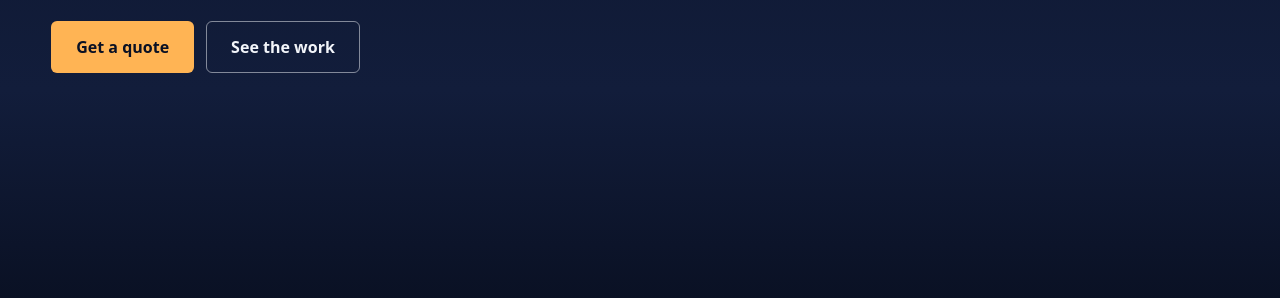
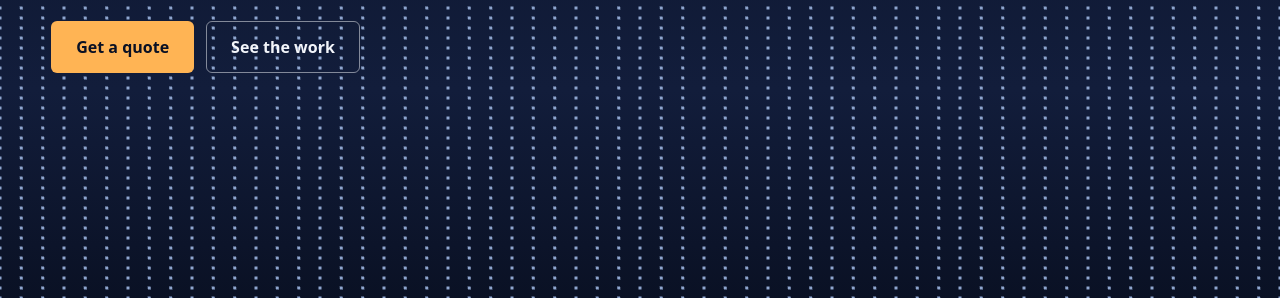
Before and after one commit to AbrarMahabub21/ridgeline-hero, a website built with Vite: page index.html in a window 1280 px wide. Shown: the part 502-800 px from the top of the page. Built offline with nearby package versions, Linux system fonts and the light colour scheme.

Commit message:
Grid of points with WebGL drawn

```diff
--- a/src/CSS/styles.css
+++ b/src/CSS/styles.css
@@ -123,6 +123,7 @@ a {
 .hero-copy {
   max-width: 44rem;
   position: relative;
+  z-index: 1;
 }
 
 /* Hover and keyboard focus */
--- /dev/null
+++ b/src/main.js
@@ -0,0 +1,14 @@
+import { createRenderer } from "./scene/renderer";
+
+const canvas = document.querySelector('.hero-scene');
+const renderer = createRenderer(canvas);
+
+function render(){
+    renderer.resize();
+    renderer.draw();
+}
+
+if(renderer){
+    render();
+    window.addEventListener('resize', render)
+}
--- /dev/null
+++ b/src/scene/renderer.js
@@ -0,0 +1,50 @@
+import vertexSource from './terrain.vert?raw';
+import fragmentSource from "./terrain.frag?raw";
+import {buildGrid} from './grid';
+
+export function createRenderer(canvas){
+    const gl = canvas.getContext('webgl2');
+    if (!gl) return null;
+
+    // compiling both shaders and joining them in one program
+    const program = gl.createProgram();
+    gl.attachShader(program, compileShader(gl, gl.VERTEX_SHADER, vertexSource));
+    gl.attachShader(program, compileShader(gl, gl.FRAGMENT_SHADER, fragmentSource));
+    gl.linkProgram(program);
+    gl.useProgram(program);
+
+
+// Sending the grid points to the graphics card.
+const points = buildGrid(60,40);
+gl.bindBuffer(gl.ARRAY_BUFFER, gl.createBuffer());
+gl.bufferData(gl.ARRAY_BUFFER, points, gl.STATIC_DRAW);
+
+// Telling the vertex shader how to read them: 2 numbers per point, into a_grid
+  const gridLocation = gl.getAttribLocation(program, 'a_grid');
+  gl.enableVertexAttribArray(gridLocation);
+  gl.vertexAttribPointer(gridLocation, 2, gl.FLOAT, false, 0, 0);
+
+    function resize(){
+    canvas.width = canvas.clientWidth;
+    canvas.height = canvas.clientHeight;
+    gl.viewport(0, 0, canvas.width, canvas.height);
+ }
+    function draw() {
+     gl.clear(gl.COLOR_BUFFER_BIT);
+     gl.drawArrays(gl.POINTS, 0, points.length / 2);
+ }
+    return {resize, draw};
+}
+
+
+  function compileShader(gl, type, source){
+    const shader = gl.createShader(type);
+    gl.shaderSource(shader, source);
+    gl.compileShader(shader);
+
+    if (!gl.getShaderParameter(shader, gl.COMPILE_STATUS)) {
+    console.error(gl.getShaderInfoLog(shader));
+  }
+
+  return shader;
+  }
--- /dev/null
+++ b/src/scene/terrain.frag
@@ -0,0 +1,8 @@
+#version 300 es
+precision highp float;
+
+out vec4 fragColor;
+
+void main() {
+  fragColor = vec4(0.56, 0.65, 0.81, 1.0);
+}
--- /dev/null
+++ b/src/scene/terrain.vert
@@ -0,0 +1,11 @@
+#version 300 es
+
+in vec2 a_grid;
+
+void main() {
+  float x = a_grid.x;
+  float y = a_grid.y - 1.0;
+
+  gl_Position = vec4(x, y, 0.0, 1.0);
+  gl_PointSize = 3.0;
+}
```
